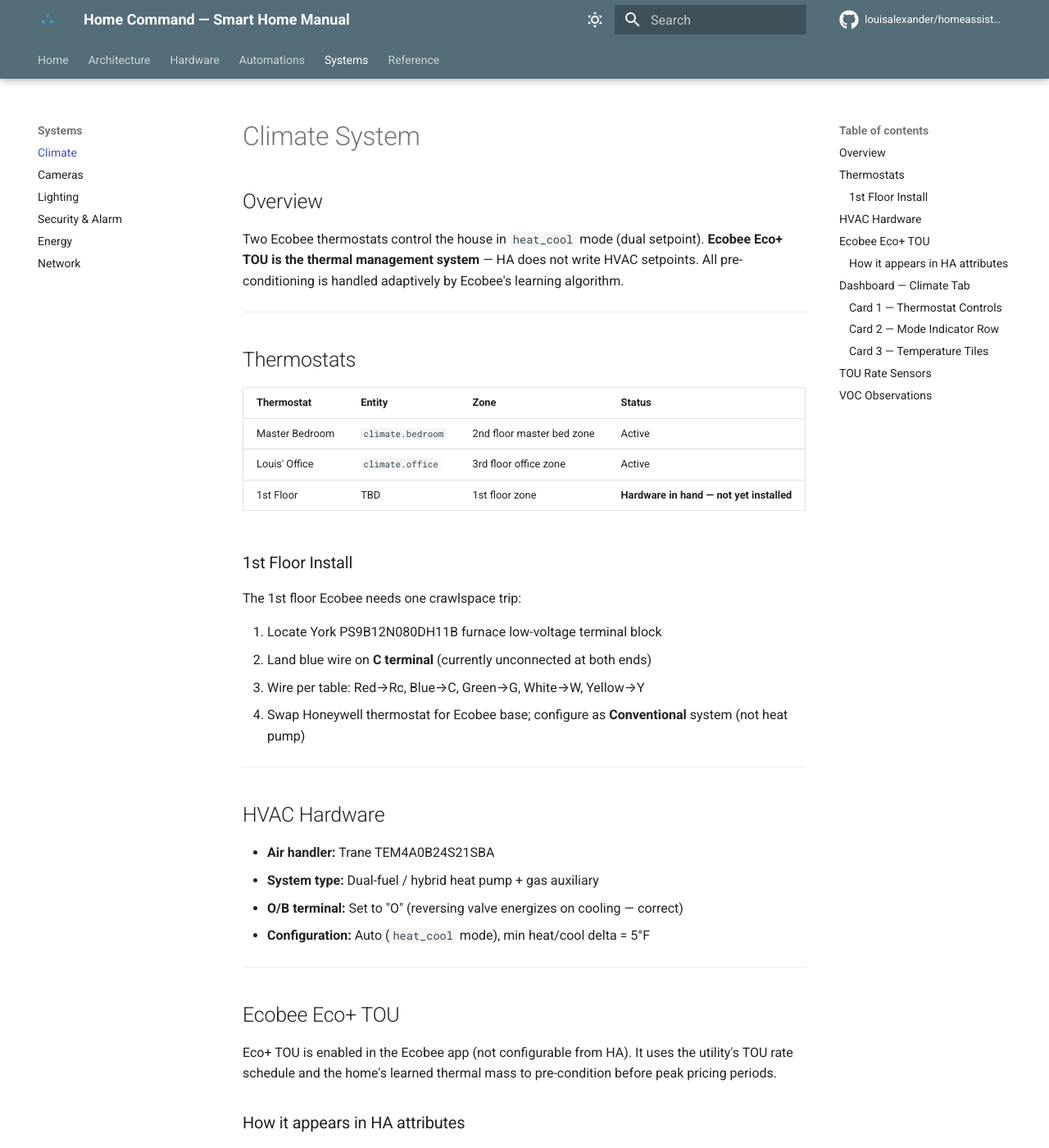
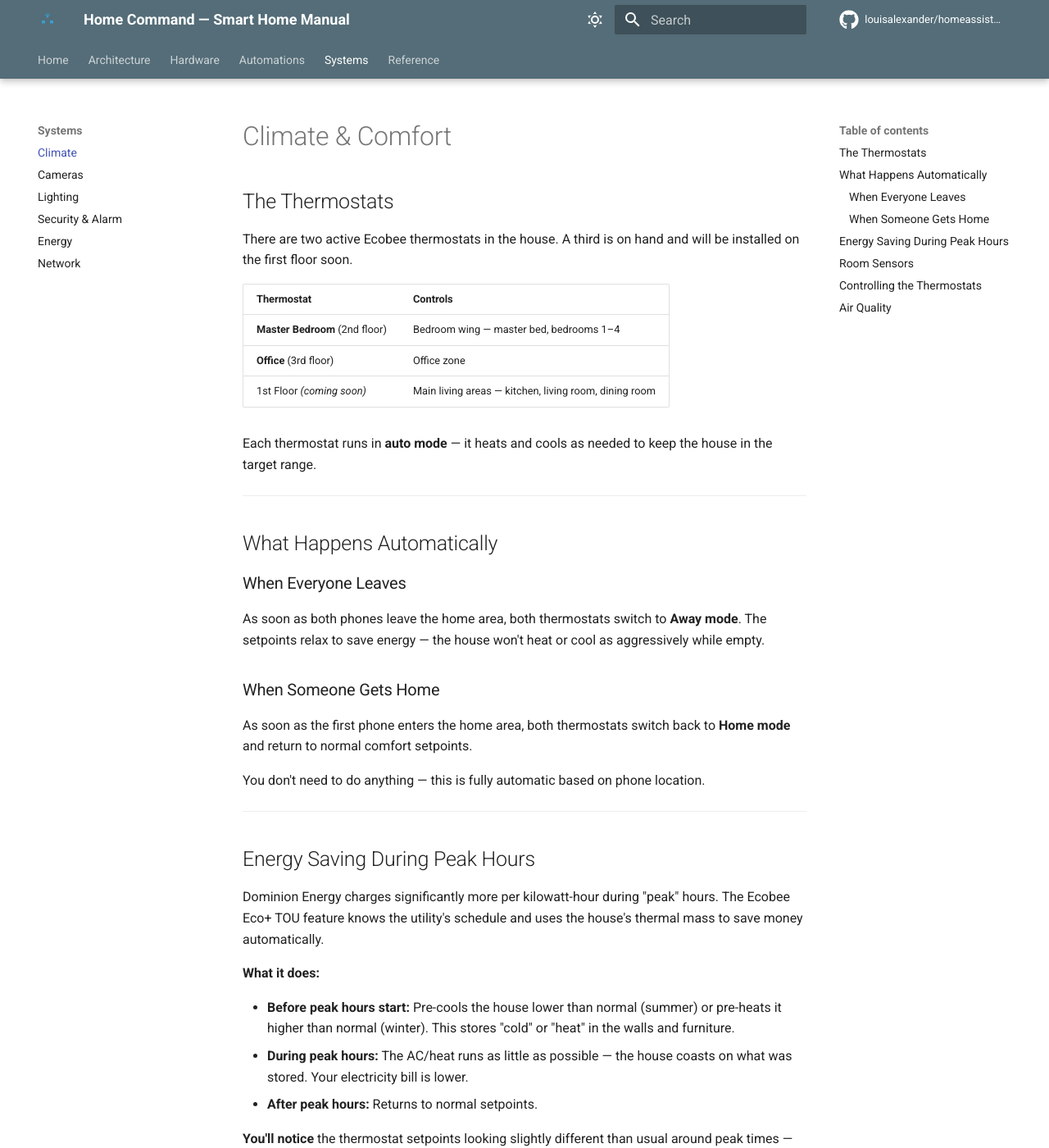
Before and after one commit to louisalexander/homeassistant, an MkDocs documentation site: the page built from docs/climate.md, in a window 1280 px wide and 1400 px high. Shown: the whole window at 82% size. Built offline with MkDocs 1.6.1 and Material for MkDocs 9.7.7, drawn with Linux system fonts in a browser that asks for light colours; comment, search, counter and statistics services are not loaded; some of the changed text lies outside the part shown.

Commit message:
auto: update climate.md 2026-05-26

````diff
--- a/docs/climate.md
+++ b/docs/climate.md
@@ -1,129 +1,84 @@
-# Climate System
+# Climate & Comfort
 
-## Overview
+## The Thermostats
 
-Two Ecobee thermostats control the house in `heat_cool` mode (dual setpoint). **Ecobee Eco+ TOU is the thermal management system** — HA does not write HVAC setpoints. All pre-conditioning is handled adaptively by Ecobee's learning algorithm.
+There are two active Ecobee thermostats in the house. A third is on hand and will be installed on the first floor soon.
+
+| Thermostat | Controls |
+|---|---|
+| **Master Bedroom** (2nd floor) | Bedroom wing — master bed, bedrooms 1–4 |
+| **Office** (3rd floor) | Office zone |
+| 1st Floor *(coming soon)* | Main living areas — kitchen, living room, dining room |
+
+Each thermostat runs in **auto mode** — it heats and cools as needed to keep the house in the target range.
 
 ---
 
-## Thermostats
+## What Happens Automatically
 
-| Thermostat | Entity | Zone | Status |
-|---|---|---|---|
-| Master Bedroom | `climate.bedroom` | 2nd floor master bed zone | Active |
-| Louis' Office | `climate.office` | 3rd floor office zone | Active |
-| 1st Floor | TBD | 1st floor zone | **Hardware in hand — not yet installed** |
+### When Everyone Leaves
 
-### 1st Floor Install
+As soon as both phones leave the home area, both thermostats switch to **Away mode**. The setpoints relax to save energy — the house won't heat or cool as aggressively while empty.
 
-The 1st floor Ecobee needs one crawlspace trip:
+### When Someone Gets Home
 
-1. Locate York PS9B12N080DH11B furnace low-voltage terminal block
-2. Land blue wire on **C terminal** (currently unconnected at both ends)
-3. Wire per table: Red→Rc, Blue→C, Green→G, White→W, Yellow→Y
-4. Swap Honeywell thermostat for Ecobee base; configure as **Conventional** system (not heat pump)
+As soon as the first phone enters the home area, both thermostats switch back to **Home mode** and return to normal comfort setpoints.
+
+You don't need to do anything — this is fully automatic based on phone location.
 
 ---
 
-## HVAC Hardware
+## Energy Saving During Peak Hours
 
-- **Air handler:** Trane TEM4A0B24S21SBA
-- **System type:** Dual-fuel / hybrid heat pump + gas auxiliary
-- **O/B terminal:** Set to "O" (reversing valve energizes on cooling — correct)
-- **Configuration:** Auto (`heat_cool` mode), min heat/cool delta = 5°F
+Dominion Energy charges significantly more per kilowatt-hour during "peak" hours. The Ecobee Eco+ TOU feature knows the utility's schedule and uses the house's thermal mass to save money automatically.
+
+**What it does:**
+
+- **Before peak hours start:** Pre-cools the house lower than normal (summer) or pre-heats it higher than normal (winter). This stores "cold" or "heat" in the walls and furniture.
+- **During peak hours:** The AC/heat runs as little as possible — the house coasts on what was stored. Your electricity bill is lower.
+- **After peak hours:** Returns to normal setpoints.
+
+**You'll notice** the thermostat setpoints looking slightly different than usual around peak times — that's normal and intentional.
+
+**Peak hours (Dominion Energy Schedule 1G):**
+
+| Season | Peak Hours | Days |
+|---|---|---|
+| Summer (May–Sep) | 3:00 PM – 6:00 PM | Weekdays only |
+| Winter (Oct–Apr) | 6:00 AM – 9:00 AM and 5:00 PM – 8:00 PM | Weekdays only |
+
+Weekends have no peak period — just standard and off-peak rates.
 
 ---
 
-## Ecobee Eco+ TOU
+## Room Sensors
 
-Eco+ TOU is enabled in the Ecobee app (not configurable from HA). It uses the utility's TOU rate schedule and the home's learned thermal mass to pre-condition before peak pricing periods.
+Each Ecobee has SmartSensors placed in individual bedrooms. These measure the temperature in each room independently, so the thermostat can balance comfort across multiple rooms — not just where the thermostat itself is mounted.
 
-### How it appears in HA attributes
-
-**Summer (months 5–9):**
-
-| Phase | `target_temp_high` | Description |
-|---|---|---|
-| Pre-cool | ≤ 72°F | Chilling below normal before peak window |
-| Normal | 73–75°F | Following comfort program |
-| Peak coast | ≥ 76°F | HVAC minimal; coasting on stored cool |
-
-**Winter:**
-
-| Phase | `target_temp_low` | Description |
-|---|---|---|
-| Pre-heat | ≥ 71°F | Heating above normal before peak window |
-| Normal | 68–70°F | Following comfort program |
-| Peak coast | ≤ 67°F | Coasting on stored heat |
+Active sensors: master bedroom, bedrooms 1, 2, 3, 4, and the office.
 
 ---
 
-## Dashboard — Climate Tab
+## Controlling the Thermostats
 
-### Card 1 — Thermostat Controls
-Two `mushroom-climate-card` cards side by side. Tap to open setpoint controls.
+You can adjust temperature from anywhere:
 
-### Card 2 — Mode Indicator Row
-Two `button-card` per thermostat showing current Ecobee mode with color-coded background.
+- **Ecobee app** — full control, schedule management, all settings
+- **Apple Home** — both thermostats appear; Siri works ("Hey Siri, set the bedroom to 72")
+- **Alexa** — "Alexa, set the bedroom thermostat to 72"
+- **HA dashboard** — Climate tab has full thermostat controls
 
-| State | Color | Condition |
-|---|---|---|
-| Home | Green | `preset_mode == home`, setpoints at normal |
-| Hold | Orange | Setpoint deviation >1.5°F from normal (Eco+ TOU or manual hold) |
-| Away | Grey | `preset_mode == away` |
-| Vacation | Grey | `preset_mode == away_indefinitely` |
-| Sleep | Dark blue | `preset_mode == sleep` |
-
-**Hold detection:** The HA Ecobee integration doesn't expose hold status. Mode cards infer it from setpoint deviation:
-```javascript
-// Summer: hold if cooling setpoint deviates >1.5°F from normal (75°F bedroom, 73°F office)
-var hold = isSummer
-  ? Math.abs(cool - NORMAL_COOL) > 1.5
-  : Math.abs(heat - NORMAL_HEAT) > 1.5;
-```
-
-### Card 3 — Temperature Tiles
-
-Six `button-card` tiles (one per sensor) colored by deviation from the **live Ecobee setpoint** — automatically adapts when Eco+ shifts setpoints.
-
-| Deviation | Color | Summer meaning |
-|---|---|---|
-| ≤ −3°F | Deep blue | Great — very cool |
-| −3 to −1.5°F | Light blue | Good — below setpoint |
-| −1.5 to +1.5°F | Green | On target |
-| +1.5 to +3°F | Orange | Slightly warm |
-| > +3°F | Red | Too warm |
-
-Labels show: `75.6°F (+0.6°F)` — current temp plus signed deviation.
+Any manual adjustment you make overrides the schedule temporarily (a "hold") and returns to the schedule automatically after the hold period ends.
 
 ---
 
-## TOU Rate Sensors
+## Air Quality
 
-Defined in `configuration_tou_addition.yaml`, re-evaluated every minute:
+The master bedroom has sensors that monitor:
 
-| Entity | Description |
-|---|---|
-| `sensor.tou_period` | `peak` / `off_peak` / `super_off_peak` |
-| `sensor.tou_rate` | Current rate in $/kWh |
-| `input_boolean.peak_mode` | `true` during TOU peak hours |
+- **CO₂** (carbon dioxide) — rises when the space is occupied and ventilation is limited
+- **VOCs** (volatile organic compounds) — can spike from cleaning products, cooking, or off-gassing
+- **Humidity**
+- **Air Quality Index (AQI)**
 
-**Schedule (Dominion Energy Schedule 1G):**
-
-| Period | Summer (May–Sep) weekdays | Winter weekdays |
-|---|---|---|
-| Peak | 3–6 PM | 6–9 AM and 5–8 PM |
-| Super off-peak | Midnight–5 AM | Midnight–5 AM |
-| Off-peak | All other times | All other times |
-
-Weekends: no peak; only off-peak and super off-peak (midnight–5 AM).
-
----
-
-## VOC Observations
-
-Evening VOC spike pattern (suspected cooking from 1st floor distributing via HVAC):
-- Master bedroom: ~1,200–1,300 µg/m³ peak around 8–9 PM
-- Office: ~850 µg/m³ peak around 8 PM
-
-Hypothesis unconfirmed until 1st floor Ecobee sensor is installed — it would show whether kitchen VOC levels peak before rising upstairs.
+If CO₂ or VOC levels reach unhealthy thresholds, you'll get a push notification. See [Notifications](notifications.md) for details.
````
